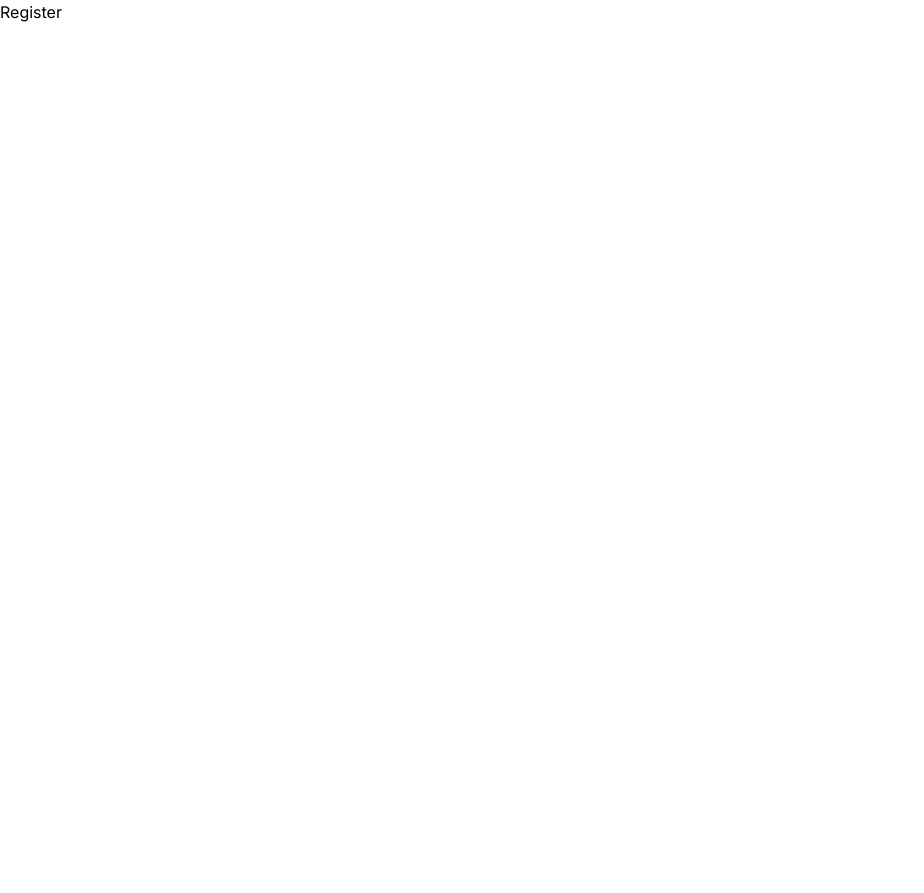
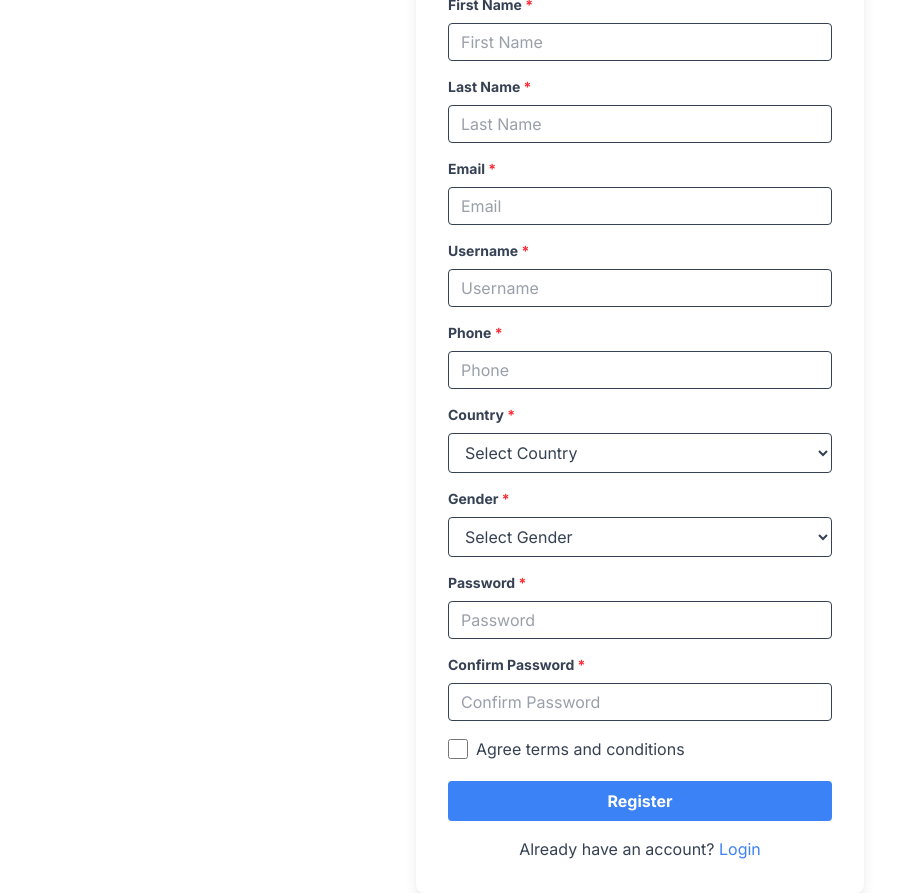
Before and after one commit to fazlerabbytalukder/nextjs-starter-pack, a Next.js app: page /auth/register in a window 1280 px wide. Shown: the whole page, without its empty margins (0-924 px from the left). Before the commit the page ends 800 px from the top, so only its background shows below. Built offline with nearby package versions, Linux system fonts and the light colour scheme; a web font is replaced by a local one.

Commit message:
register page added

```diff
--- a/components/auth/Register.jsx
+++ b/components/auth/Register.jsx
@@ -1,7 +1,174 @@
+import Link from "next/link";
+
 const Register = () => {
   return (
     <div>
-      <p>Register</p>
+      <div className="flex flex-col items-center justify-center h-screen">
+        <div className="w-full max-w-md bg-white shadow-lg rounded-lg p-8">
+          <h1 className="text-3xl font-bold mb-5">Register</h1>
+          <form>
+            <div className="mb-4">
+              <label
+                className="block text-gray-700 text-sm font-bold mb-2"
+                htmlFor="first_name"
+              >
+                First Name <span className="text-red-500">*</span>
+              </label>
+              <input
+                className="appearance-none border rounded w-full py-2 px-3 text-gray-700 leading-tight focus:outline-none focus:shadow-outline"
+                id="first_name"
+                type="text"
+                placeholder="First Name"
+              />
+            </div>
+            <div className="mb-4">
+              <label
+                className="block text-gray-700 text-sm font-bold mb-2"
+                htmlFor="last_name"
+              >
+                Last Name <span className="text-red-500">*</span>
+              </label>
+              <input
+                className="appearance-none border rounded w-full py-2 px-3 text-gray-700 leading-tight focus:outline-none focus:shadow-outline"
+                id="last_name"
+                type="text"
+                placeholder="Last Name"
+              />
+            </div>
+            <div className="mb-4">
+              <label
+                className="block text-gray-700 text-sm font-bold mb-2"
+                htmlFor="email"
+              >
+                Email <span className="text-red-500">*</span>
+              </label>
+              <input
+                className="appearance-none border rounded w-full py-2 px-3 text-gray-700 leading-tight focus:outline-none focus:shadow-outline"
+                id="email"
+                type="text"
+                placeholder="Email"
+              />
+            </div>
+            <div className="mb-4">
+              <label
+                className="block text-gray-700 text-sm font-bold mb-2"
+                htmlFor="username"
+              >
+                Username <span className="text-red-500">*</span>
+              </label>
+              <input
+                className="appearance-none border rounded w-full py-2 px-3 text-gray-700 leading-tight focus:outline-none focus:shadow-outline"
+                id="username"
+                type="text"
+                placeholder="Username"
+              />
+            </div>
+            <div className="mb-4">
+              <label
+                className="block text-gray-700 text-sm font-bold mb-2"
+                htmlFor="phone"
+              >
+                Phone <span className="text-red-500">*</span>
+              </label>
+              <input
+                className="appearance-none border rounded w-full py-2 px-3 text-gray-700 leading-tight focus:outline-none focus:shadow-outline"
+                id="phone"
+                type="text"
+                placeholder="Phone"
+              />
+            </div>
+            <div className="mb-4">
+              <label
+                className="block text-gray-700 text-sm font-bold mb-2"
+                htmlFor="country"
+              >
+                Country <span className="text-red-500">*</span>
+              </label>
+              <select
+                className="border rounded w-full py-2 px-3 text-gray-700 leading-tight focus:outline-none focus:shadow-outline"
+                id="country"
+              >
+                <option value="">Select Country</option>
+                <option value="india">India</option>
+                <option value="usa">USA</option>
+              </select>
+            </div>
+            <div className="mb-4">
+              <label
+                className="block text-gray-700 text-sm font-bold mb-2"
+                htmlFor="gender"
+              >
+                Gender <span className="text-red-500">*</span>
+              </label>
+              <select
+                className="border rounded w-full py-2 px-3 text-gray-700 leading-tight focus:outline-none focus:shadow-outline"
+                id="gender"
+              >
+                <option value="">Select Gender</option>
+                <option value="male">Male</option>
+                <option value="female">Female</option>
+                <option value="other">Other</option>
+              </select>
+            </div>
+
+            <div className="mb-4">
+              <label
+                className="block text-gray-700 text-sm font-bold mb-2"
+                htmlFor="password"
+              >
+                Password <span className="text-red-500">*</span>
+              </label>
+              <input
+                className="appearance-none border rounded w-full py-2 px-3 text-gray-700 leading-tight focus:outline-none focus:shadow-outline"
+                id="password"
+                type="password"
+                placeholder="Password"
+              />
+            </div>
+            <div className="mb-4">
+              <label
+                className="block text-gray-700 text-sm font-bold mb-2"
+                htmlFor="password_confirmation"
+              >
+                Confirm Password <span className="text-red-500">*</span>
+              </label>
+              <input
+                className="appearance-none border rounded w-full py-2 px-3 text-gray-700 leading-tight focus:outline-none focus:shadow-outline"
+                id="password_confirmation"
+                type="password"
+                placeholder="Confirm Password"
+              />
+            </div>
+            <div className="mb-4">
+              <label className="inline-flex items-center">
+                <input
+                  type="checkbox"
+                  className="form-checkbox h-5 w-5 text-primary"
+                />
+                <span className="ml-2 text-gray-700">
+                  Agree terms and conditions
+                </span>
+              </label>
+            </div>
+            <div className="flex justify-center">
+              <button
+                className="bg-primary hover:bg-blue-700 text-white font-bold py-2 px-4 rounded focus:outline-none focus:shadow-outline w-full"
+                type="submit"
+              >
+                Register
+              </button>
+            </div>
+            <div className="mt-4 text-center">
+              <p className="text-gray-700">
+                Already have an account?{" "}
+                <Link href="/auth/login" className="text-primary">
+                  Login
+                </Link>
+              </p>
+            </div>
+          </form>
+        </div>
+      </div>
     </div>
   );
 };
```
